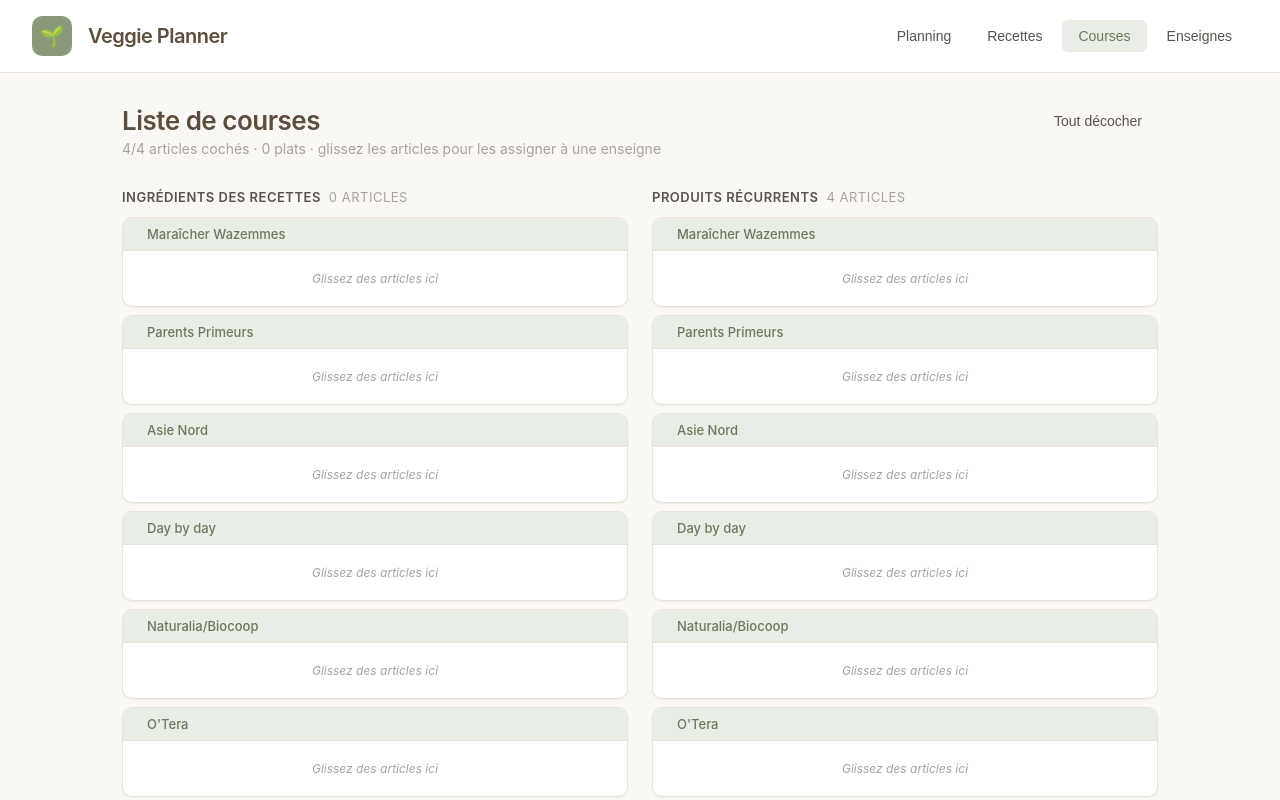
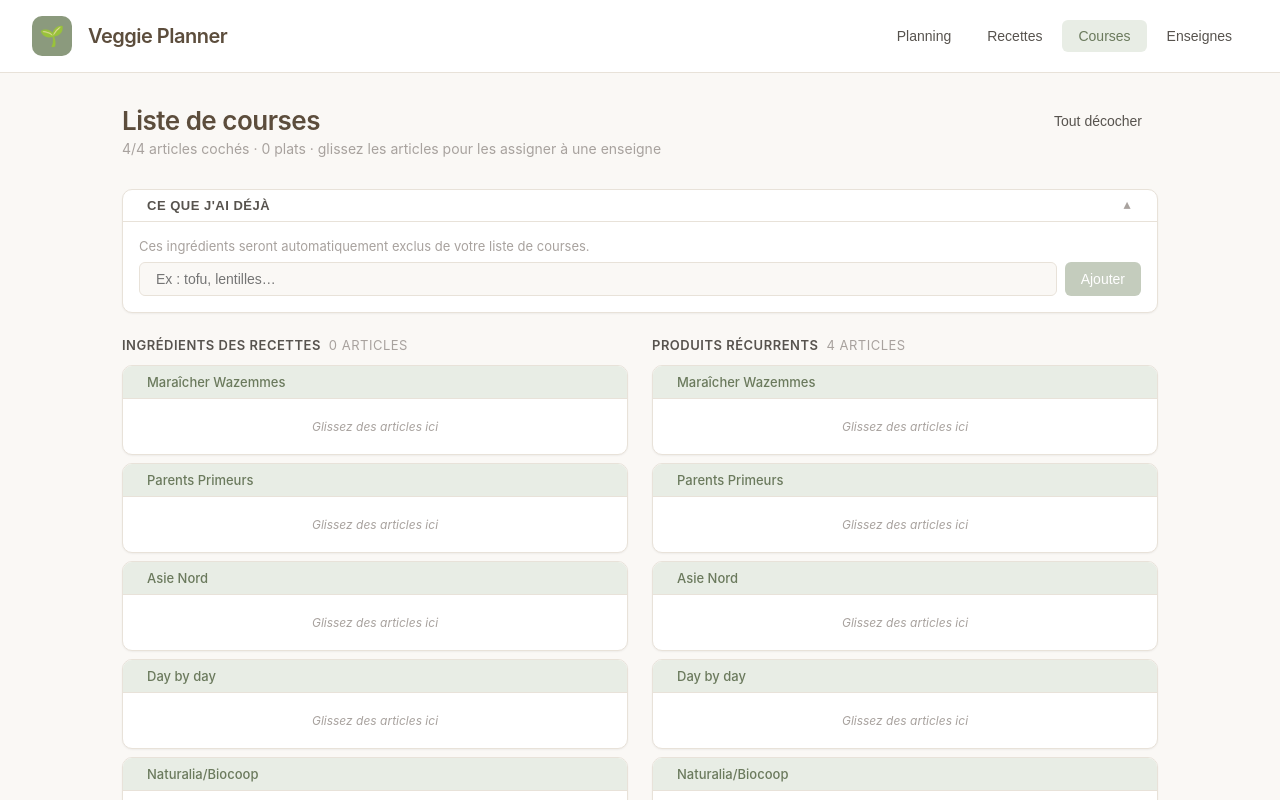
Before and after one commit to fait-maison/veggie-planner, a React (Vite) app: page / in a window 1280 px wide. Both pictures are taken after a click on the button "Courses". Shown: the top 800 px of the page. Built offline with nearby package versions, Linux system fonts and the light colour scheme.

Commit message:
feat: add pantry management and update shopping list generation

```diff
--- a/src/App.jsx
+++ b/src/App.jsx
@@ -20,6 +20,7 @@ function App() {
     { id: 4, name: 'Lait d\'avoine' },
   ]);
   const [enseignes, setEnseignes] = useLocalStorage('veggie-enseignes', defaultEnseignes);
+  const [pantry, setPantry] = useLocalStorage('veggie-pantry', []);
 
   return (
     <div style={{
@@ -45,6 +46,8 @@ function App() {
           setRecurringItems={setRecurringItems}
           enseignes={enseignes}
           setEnseignes={setEnseignes}
+          pantry={pantry}
+          setPantry={setPantry}
         />
       )}
       {currentPage === 'Recettes' && (
--- a/src/pages/CoursesPage.jsx
+++ b/src/pages/CoursesPage.jsx
@@ -7,8 +7,8 @@ import useLocalStorage from '../hooks/useLocalStorage';
 
 const normalize = (s) => s.trim().toLowerCase();
 
-const CoursesPage = ({ selectedRecipes, recurringItems, setRecurringItems, enseignes = [], setEnseignes }) => {
-  const allIngredients = generateShoppingList(selectedRecipes);
+const CoursesPage = ({ selectedRecipes, recurringItems, setRecurringItems, enseignes = [], setEnseignes, pantry = [], setPantry }) => {
+  const allIngredients = generateShoppingList(selectedRecipes, pantry);
 
   const recurringNames = recurringItems.map(r => normalize(r.name));
   const ingredients = allIngredients.filter(i => !recurringNames.includes(normalize(i)));
@@ -20,6 +20,8 @@ const [additionalItems, setAdditionalItems] = useState([]);
   const [newItem, setNewItem] = useState('');
   const [newRecurring, setNewRecurring] = useState('');
   const [dragOverId, setDragOverId] = useState(null); // 'left-{enseigneId}' | 'right-{enseigneId}'
+  const [newPantryItem, setNewPantryItem] = useState('');
+  const [pantryOpen, setPantryOpen] = useState(true);
 
   const allItemKeys = [
     ...ingredients.map(i => `ingredient-${i}`),
@@ -61,6 +63,20 @@ const [additionalItems, setAdditionalItems] = useState([]);
   const removeRecurring = (id) => {
     setRecurringItems(prev => prev.filter(r => r.id !== id));
     setCheckedItems(prev => { const next = { ...prev }; delete next[`recurring-${id}`]; return next; });
+  };
+
+  const addPantryItem = () => {
+    const trimmed = newPantryItem.trim();
+    if (!trimmed) return;
+    const n = normalize(trimmed);
+    if (!pantry.some(p => normalize(p) === n)) {
+      setPantry(prev => [...prev, trimmed]);
+    }
+    setNewPantryItem('');
+  };
+
+  const removePantryItem = (item) => {
+    setPantry(prev => prev.filter(p => p !== item));
   };
 
   const assignItem = (itemName, enseigneId) => {
@@ -116,6 +132,7 @@ const [additionalItems, setAdditionalItems] = useState([]);
           </h1>
           <p style={{ fontSize: '14px', color: tokens.colors.gray400, margin: `${tokens.spacing.xs} 0 0 0` }}>
             {checkedCount}/{allItemKeys.length} articles cochés · {selectedRecipes.length} plat{selectedRecipes.length !== 1 ? 's' : ''}
+            {pantry.length > 0 && <span> · {pantry.length} ingrédient{pantry.length !== 1 ? 's' : ''} exclus</span>}
             {enseignes.length > 0 && <span> · glissez les articles pour les assigner à une enseigne</span>}
           </p>
         </div>
@@ -125,6 +142,96 @@ const [additionalItems, setAdditionalItems] = useState([]);
           )}>
             Tout décocher
           </Button>
+        )}
+      </div>
+
+      {/* Panel : Ce que j'ai déjà */}
+      <div style={{
+        backgroundColor: tokens.colors.white,
+        borderRadius: tokens.radius.md,
+        border: `1px solid ${tokens.colors.sand}`,
+        marginBottom: tokens.spacing.lg,
+        boxShadow: tokens.shadow.sm,
+        overflow: 'hidden',
+      }}>
+        <button
+          onClick={() => setPantryOpen(o => !o)}
+          style={{
+            width: '100%',
+            display: 'flex',
+            alignItems: 'center',
+            justifyContent: 'space-between',
+            padding: `${tokens.spacing.sm} ${tokens.spacing.lg}`,
+            background: 'none',
+            border: 'none',
+            cursor: 'pointer',
+            borderBottom: pantryOpen ? `1px solid ${tokens.colors.sand}` : 'none',
+          }}
+        >
+          <div style={{ display: 'flex', alignItems: 'center', gap: tokens.spacing.sm }}>
+            <span style={{ fontSize: '13px', fontWeight: '600', color: tokens.colors.gray600, textTransform: 'uppercase', letterSpacing: '0.5px' }}>
+              Ce que j'ai déjà
+            </span>
+            {pantry.length > 0 && (
+              <span style={{
+                fontSize: '11px',
+                fontWeight: '600',
+                color: tokens.colors.white,
+                backgroundColor: tokens.colors.terracotta,
+                borderRadius: '10px',
+                padding: '1px 7px',
+              }}>
+                {pantry.length}
+              </span>
+            )}
+          </div>
+          <span style={{ fontSize: '12px', color: tokens.colors.gray400, transform: pantryOpen ? 'rotate(180deg)' : 'none', transition: 'transform 0.15s' }}>▼</span>
+        </button>
+
+        {pantryOpen && (
+          <div style={{ padding: tokens.spacing.md }}>
+            <p style={{ fontSize: '13px', color: tokens.colors.gray400, margin: `0 0 ${tokens.spacing.sm} 0` }}>
+              Ces ingrédients seront automatiquement exclus de votre liste de courses.
+            </p>
+            {pantry.length > 0 && (
+              <div style={{ display: 'flex', flexWrap: 'wrap', gap: tokens.spacing.sm, marginBottom: tokens.spacing.sm }}>
+                {pantry.map(item => (
+                  <div key={item} style={{
+                    display: 'flex',
+                    alignItems: 'center',
+                    gap: '4px',
+                    backgroundColor: tokens.colors.sageLight,
+                    borderRadius: tokens.radius.sm,
+                    padding: '4px 10px',
+                    fontSize: '13px',
+                    color: tokens.colors.sageDark,
+                  }}>
+                    <span>{item}</span>
+                    <button
+                      onClick={() => removePantryItem(item)}
+                      style={{ background: 'none', border: 'none', cursor: 'pointer', color: tokens.colors.sage, fontSize: '14px', lineHeight: 1, padding: '0 0 0 2px' }}
+                    >
+                      ×
+                    </button>
+                  </div>
+                ))}
+              </div>
+            )}
+            <div style={{ display: 'flex', gap: tokens.spacing.sm }}>
+              <input
+                type="text"
+                value={newPantryItem}
+                onChange={e => setNewPantryItem(e.target.value)}
+                onKeyDown={e => e.key === 'Enter' && addPantryItem()}
+                placeholder="Ex : tofu, lentilles…"
+                style={inputStyle}
+              />
+              <Button onClick={addPantryItem} disabled={!newPantryItem.trim()}>Ajouter</Button>
+              {pantry.length > 0 && (
+                <Button variant="ghost" onClick={() => setPantry([])}>Tout vider</Button>
+              )}
+            </div>
+          </div>
         )}
       </div>
 
--- a/src/utils/generateShoppingList.js
+++ b/src/utils/generateShoppingList.js
@@ -3,17 +3,19 @@
  * La comparaison est insensible à la casse.
  *
  * @param {Array} recipes - Tableau de recettes ({ ingredients: string[] })
+ * @param {string[]} exclude - Ingrédients à exclure (déjà disponibles à la maison)
  * @returns {string[]} Liste d'ingrédients uniques, triée alphabétiquement
  */
-export const generateShoppingList = (recipes) => {
+export const generateShoppingList = (recipes, exclude = []) => {
   const seen = new Set();
+  const excludeSet = new Set(exclude.map(e => e.trim().toLowerCase()));
   const ingredients = [];
 
   recipes.forEach(recipe => {
     if (!recipe.ingredients) return;
     recipe.ingredients.forEach(ingredient => {
       const normalized = ingredient.trim().toLowerCase();
-      if (!seen.has(normalized)) {
+      if (!seen.has(normalized) && !excludeSet.has(normalized)) {
         seen.add(normalized);
         ingredients.push(ingredient.trim());
       }
```
